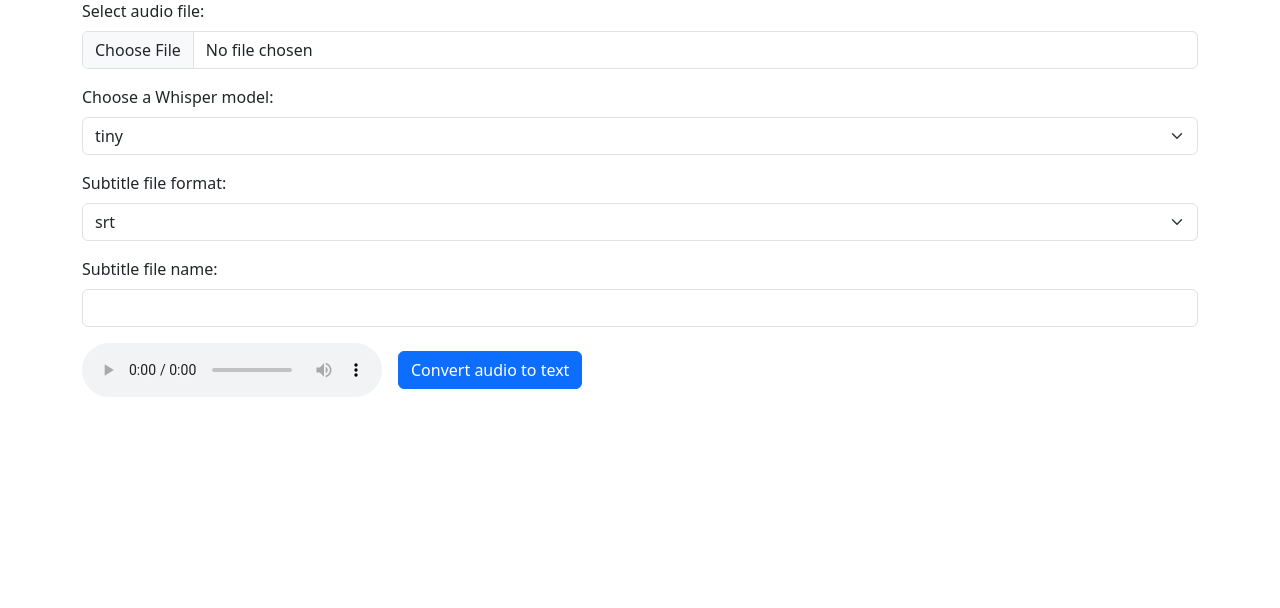
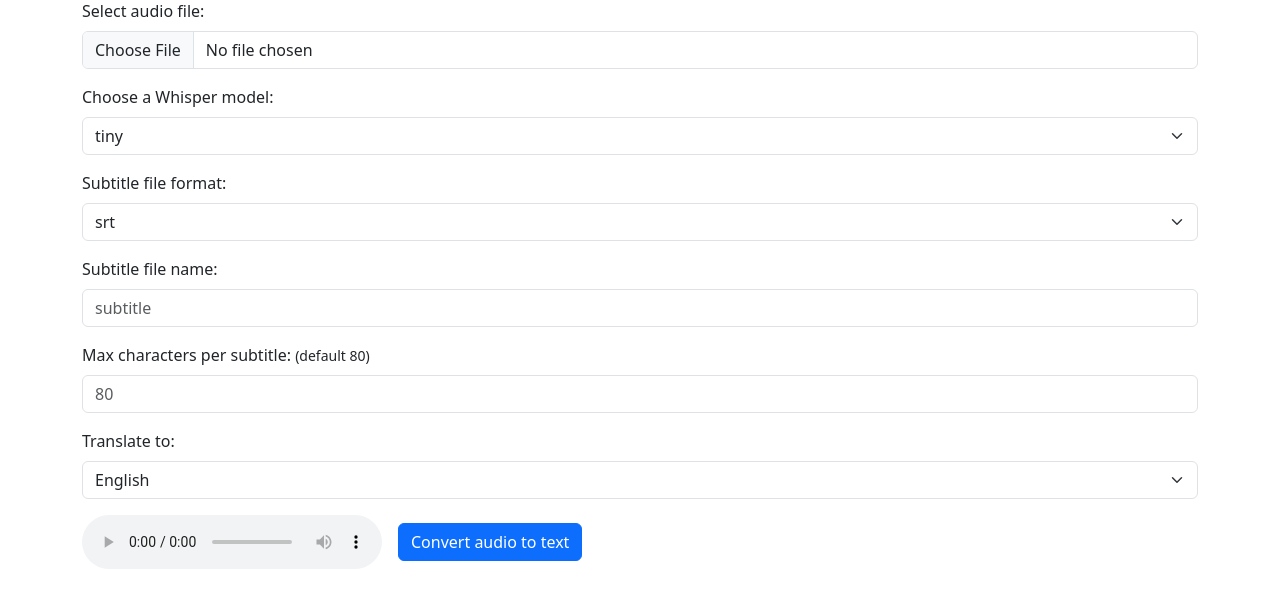
Before and after one commit to Kabanosk/whisper-website, a FastAPI app: page / in a window 1280 px wide. Shown: the part 97-705 px from the top of the page. Run offline with FastAPI, Linux system fonts and the light colour scheme.

Commit message:
fix form attributes. Add translation. Add max char split

```diff
--- a/requirements.txt
+++ b/requirements.txt
@@ -1,4 +1,4 @@
-fastapi~=0.85.0
+fastapi
 uvicorn
 jinja2
 python-multipart
@@ -11,5 +11,6 @@ more-itertools
 transformers>=4.19.0
 ffmpeg-python==0.2.0
 datetime
+deep_translator
 
 srt~=3.5.3
--- a/src/main.py
+++ b/src/main.py
@@ -9,6 +9,9 @@ import ffmpeg
 import numpy as np
 import srt as srt
 import stable_whisper
+from deep_translator import GoogleTranslator
+
+DEFAULT_MAX_CHARACTERS = 80
 
 
 def get_audio_buffer(filename: str, start: int, length: int):
@@ -36,25 +39,59 @@ def transcribe_time_stamps(segments: list):
     return string
 
 
-def make_srt_subtitles(segments: list):
+def split_text_by_punctuation(text: str, max_length: int):
+    chunks = []
+    while len(text) > max_length:
+
+        split_pos = max(
+            text.rfind(p, 0, max_length) for p in [",", ".", "?", "!"," "] if p in text[:max_length]
+        )
+
+
+        if split_pos == -1:
+            split_pos = max_length
+
+
+        chunks.append(text[:split_pos + 1].strip())
+        text = text[split_pos + 1:].strip()
+
+    if text:
+        chunks.append(text)
+
+    return chunks
+
+
+def translate_text(text: str, translate_to: str):
+    return GoogleTranslator(source='auto', target=translate_to).translate(text=text)
+
+
+def make_srt_subtitles(segments: list,translate_to: str, max_chars: int):
     subtitles = []
     for i, seg in enumerate(segments, start=1):
         start_time = seg.start
         end_time = seg.end
-        text = seg.text.strip()
+        text = translate_text(seg.text.strip(), translate_to)
 
-        subtitle = srt.Subtitle(
-            index=i,
-            start=timedelta(seconds=start_time),
-            end=timedelta(seconds=end_time),
-            content=text
-        )
-        subtitles.append(subtitle)
+        text_chunks = split_text_by_punctuation(text, max_chars)
+
+        duration = (end_time - start_time) / len(text_chunks)
+
+        for j, chunk in enumerate(text_chunks):
+            chunk_start = start_time + j * duration
+            chunk_end = chunk_start + duration
+
+            subtitle = srt.Subtitle(
+                index=len(subtitles) + 1,
+                start=timedelta(seconds=chunk_start),
+                end=timedelta(seconds=chunk_end),
+                content=chunk
+            )
+            subtitles.append(subtitle)
 
     return srt.compose(subtitles)
 
 
-app = FastAPI()
+app = FastAPI(debug=True)
 
 app.mount('/static', StaticFiles(directory='static'), name='static')
 template = Jinja2Templates(directory='templates')
@@ -69,26 +106,27 @@ def index(request: Request):
 async def download_subtitle(
         request: Request,
         file: bytes = File(),
-        model_type: str = "tiny",
+        model_type: str = Form("tiny"),
         timestamps: Optional[str] = Form("False"),
-        filename: str = "subtitles",
-        file_type: str = "srt"
+        filename: str = Form("subtitles"),
+        file_type: str = Form("srt"),
+        max_characters: int = Form(DEFAULT_MAX_CHARACTERS),
+        translate_to: str = Form('spanish'),
 ):
-    # Save the uploaded file
+
     with open('audio.mp3', 'wb') as f:
         f.write(file)
 
-    # Load the model and transcribe the audio
     model = stable_whisper.load_model(model_type)
     result = model.transcribe("audio.mp3", regroup=False)
 
     subtitle_file = "subtitle.srt"
-    # Create the subtitle file
+
     if file_type == "srt":
         subtitle_file = f"{filename}.srt"
         with open(subtitle_file, "w") as f:
             if timestamps:
-                f.write(make_srt_subtitles(result.segments))
+                f.write(make_srt_subtitles(result.segments, translate_to, max_characters))
             else:
                 f.write(result.text)
     elif file_type == "vtt":
@@ -99,7 +137,7 @@ async def download_subtitle(
             else:
                 f.write(result.text)
 
-    # Create a streaming response with the file
+
     media_type = "application/octet-stream"
     response = StreamingResponse(
         open(subtitle_file, 'rb'),
--- a/src/templates/index.html
+++ b/src/templates/index.html
@@ -4,8 +4,7 @@
     <meta charset="UTF-8">
     <meta name="viewport" content="width=device-width, initial-scale=1.0">
     <title>Conversion by Whisper</title>
-    <link href="https://cdn.jsdelivr.net/npm/bootstrap@5.3.0-alpha1/dist/css/bootstrap.min.css" rel="stylesheet">
-
+    <link href="https://cdn.jsdelivr.net/npm/bootstrap@5.3.3/dist/css/bootstrap.min.css" rel="stylesheet" integrity="sha384-QWTKZyjpPEjISv5WaRU9OFeRpok6YctnYmDr5pNlyT2bRjXh0JMhjY6hW+ALEwIH" crossorigin="anonymous">
 
 </head>
 <body>
@@ -38,7 +37,28 @@
 
         <div class="mb-3">
             <label for="filename" class="form-label">Subtitle file name:</label>
-            <input type="text" id="filename" name="filename" class="form-control">
+            <input type="text" id="filename" name="filename" class="form-control" placeholder="subtitle">
+        </div>
+
+        <div class="mb-3">
+            <label for="max_char" class="form-label">Max characters per subtitle: <small>(default 80)</small></label>
+            <input type="number" name="max_char" class="form-control" placeholder="80">
+        </div>
+
+        <div class="mb-3">
+            <label for="translate_to" class="form-label">Translate to: </label>
+            <select name="translate_to" id="translate_to" class="form-select">
+                <option value=english>English</option>
+                <option value=spanish>Spanish</option>
+                <option value=arabic>Arabic</option>
+                <option value=hindi>Hindi</option>
+                <option value=bengali>Bengali</option>
+                <option value=portuguese>Portuguese</option>
+                <option value=russian>Russian</option>
+                <option value=urdu>Urdu</option>
+                <option value=french>French</option>
+                <option value=chinese>Chinese</option>
+            </select>
         </div>
 
         <div class="d-flex align-items-center mb-3">
```
Also changed, not shown: README.md.
